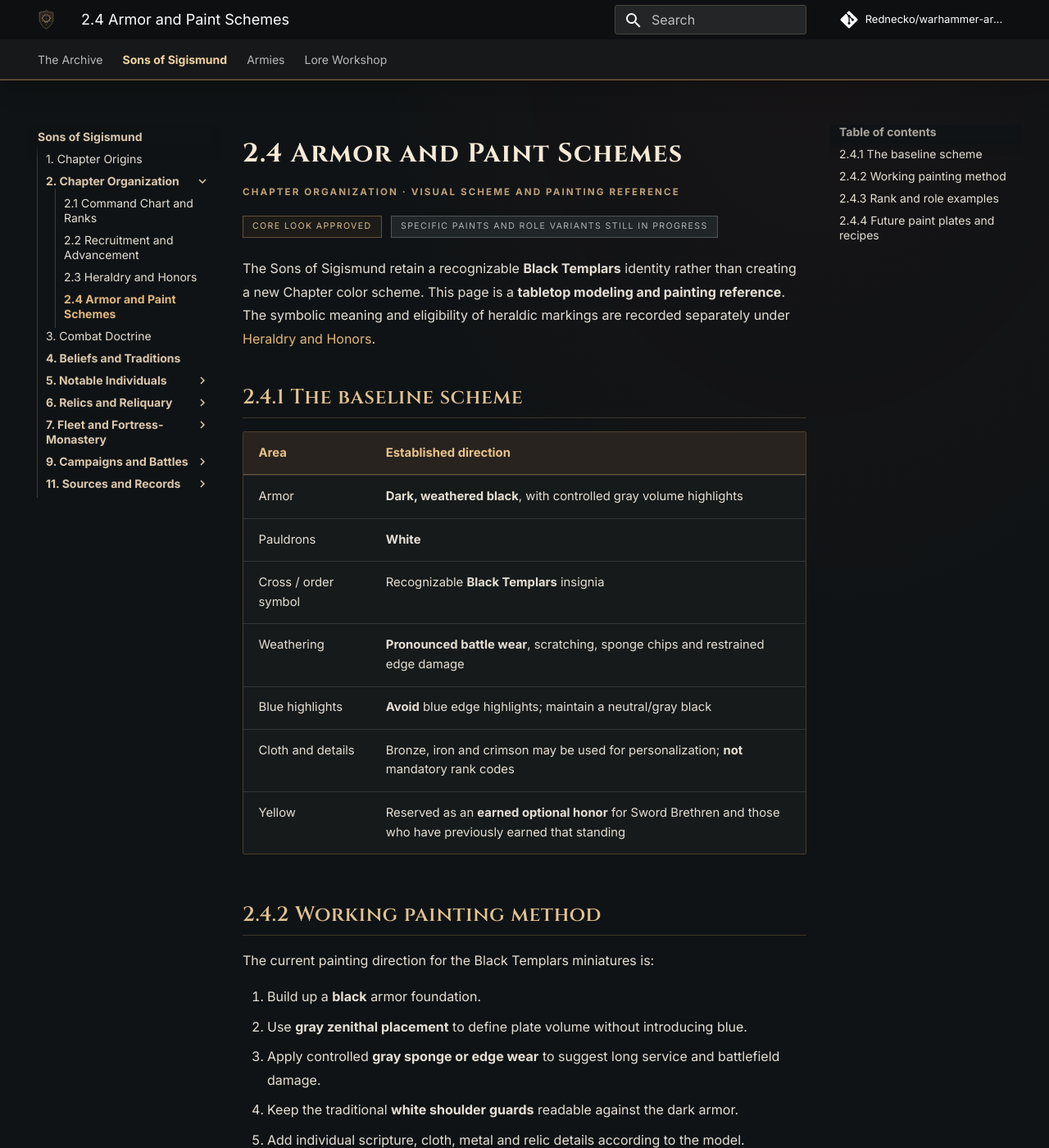
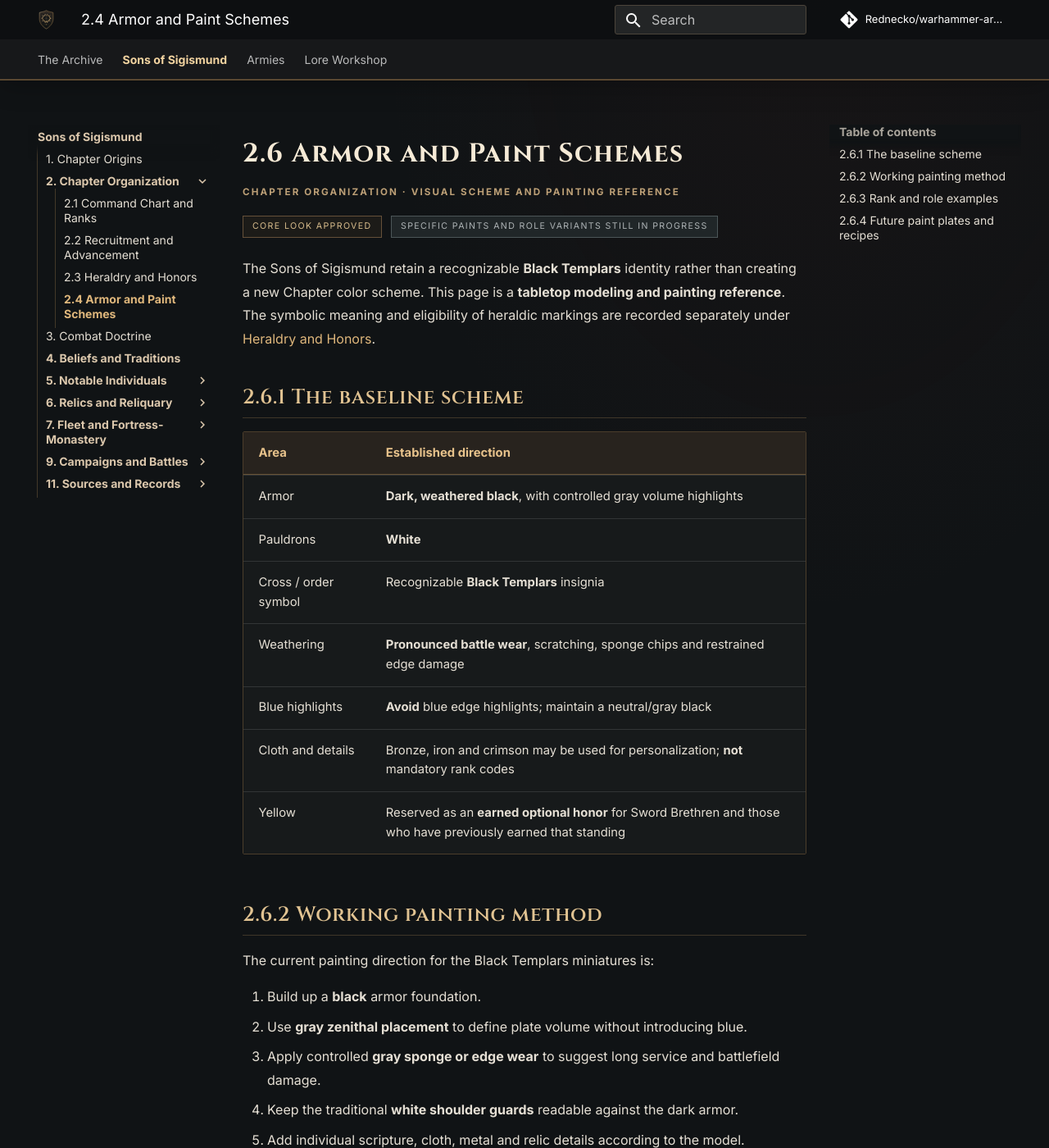
Before and after one commit to Rednecko/warhammer-archives, an MkDocs documentation site: the page built from docs/sons-of-sigismund/organization/armor-schemes.md, in a window 1280 px wide and 1400 px high. Shown: the whole window at 82% size. Built offline with MkDocs 1.6.1 and Material for MkDocs 9.7.7, drawn with Linux system fonts in a browser that asks for light colours; comment, search, counter and statistics services are not loaded; some of the changed text lies outside the part shown.

Commit message:
Align subordinate Organization numbering and related links

```diff
--- a/docs/sons-of-sigismund/organization/armor-schemes.md
+++ b/docs/sons-of-sigismund/organization/armor-schemes.md
@@ -1,4 +1,4 @@
-# 2.4 Armor and Paint Schemes
+# 2.6 Armor and Paint Schemes
 
 <div class="archive-page-label">Chapter Organization · Visual scheme and painting reference</div>
 
@@ -6,7 +6,7 @@
 
 The Sons of Sigismund retain a recognizable **Black Templars** identity rather than creating a new Chapter color scheme. This page is a **tabletop modeling and painting reference**. The symbolic meaning and eligibility of heraldic markings are recorded separately under [Heraldry and Honors](heraldry.md).
 
-## 2.4.1 The baseline scheme
+## 2.6.1 The baseline scheme
 
 | Area | Established direction |
 |---|---|
@@ -18,7 +18,7 @@ The Sons of Sigismund retain a recognizable **Black Templars** identity rather t
 | Cloth and details | Bronze, iron and crimson may be used for personalization; **not** mandatory rank codes |
 | Yellow | Reserved as an **earned optional honor** for Sword Brethren and those who have previously earned that standing |
 
-## 2.4.2 Working painting method
+## 2.6.2 Working painting method
 
 The current painting direction for the Black Templars miniatures is:
 
@@ -31,7 +31,7 @@ The current painting direction for the Black Templars miniatures is:
 
 **Working paint notes from previous hobby planning:** Mechanicus Standard Grey at approximately a **45-degree airbrush angle**, followed by **Eshin Grey from above**, with heavy but controlled sponge/edge weathering. These are **working application notes**, not a complete paint-by-paint recipe; primer, white recipe, yellow recipe, varnish and final finish remain to be standardized.
 
-## 2.4.3 Rank and role examples
+## 2.6.3 Rank and role examples
 
 | Warrior or office | Armor approach | Decision status |
 |---|---|---|
@@ -45,7 +45,7 @@ The current painting direction for the Black Templars miniatures is:
 
 No mandatory fully yellow helmet, company trim, colored weapon casing or alternative armor scheme is being introduced for any office without a further decision.
 
-## 2.4.4 Future paint plates and recipes
+## 2.6.4 Future paint plates and recipes
 
 When actual miniature photos are ready, this page can gain **front/back visual reference plates** for each rank, with confirmed paint brand, color, airbrush layers, brush steps, weathering and basing recipe. Until then, the table above is a **scheme register**, not a falsely completed painting guide.
 
```
